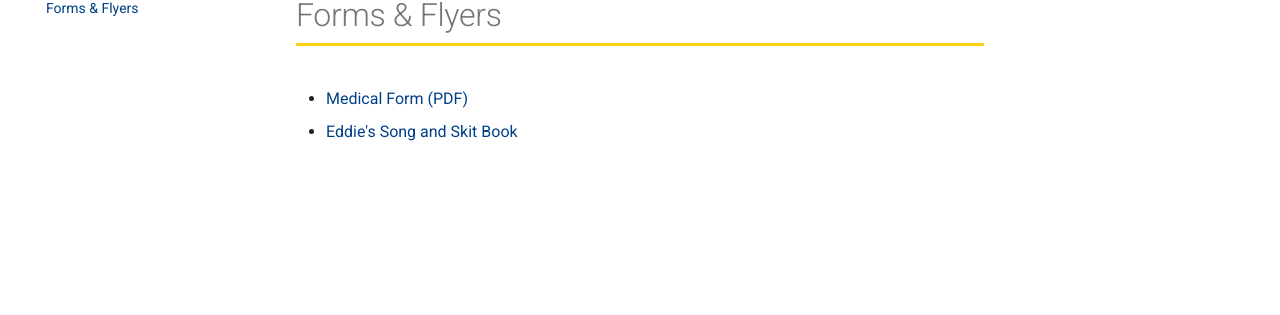
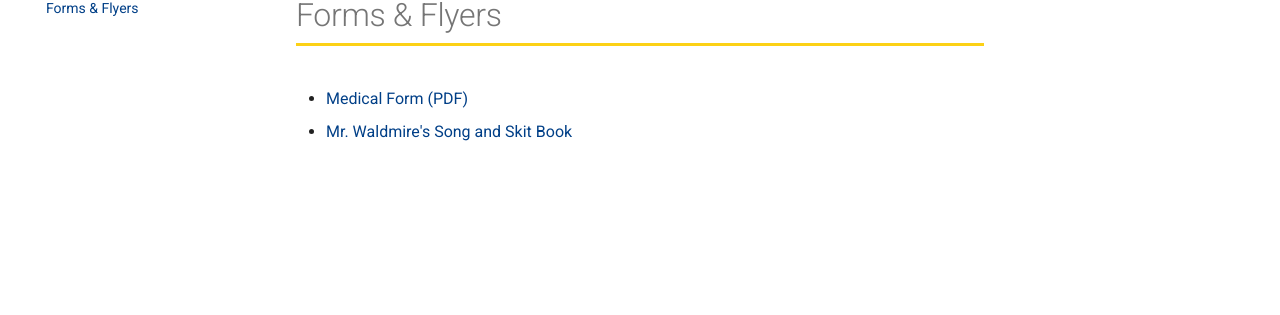
Before and after one commit to ewaldmire/pack25-website, an MkDocs documentation site: the page built from docs/forms.md, in a window 1280 px wide. Shown: the part 151-466 px from the top of the page. Built offline with MkDocs 1.6.1 and Material for MkDocs 9.7.7, drawn with Linux system fonts in a browser that asks for light colours.

Commit message:
Update forms.md

```diff
--- a/docs/forms.md
+++ b/docs/forms.md
@@ -1,4 +1,4 @@
 # Forms & Flyers
 
 - [Medical Form (PDF)](https://filestore.scouting.org/filestore/HealthSafety/pdf/680-001_AB.pdf)
-- [Eddie's Song and Skit Book](https://github.com/ewaldmire/pack-showbook/releases/latest/download/pack-showbook_letter_full.pdf)
+- [Mr. Waldmire's Song and Skit Book](https://github.com/ewaldmire/pack-showbook/releases/latest/download/pack-showbook_letter_full.pdf)
```
